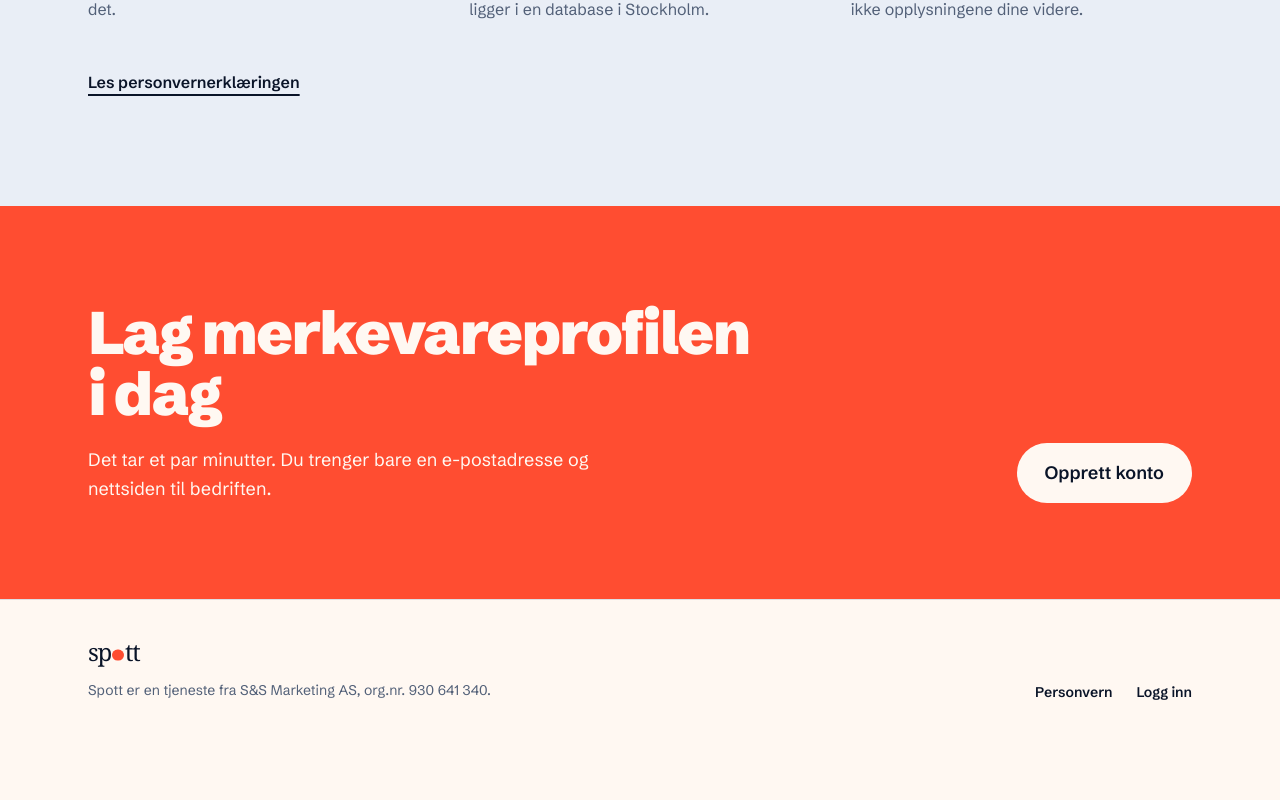
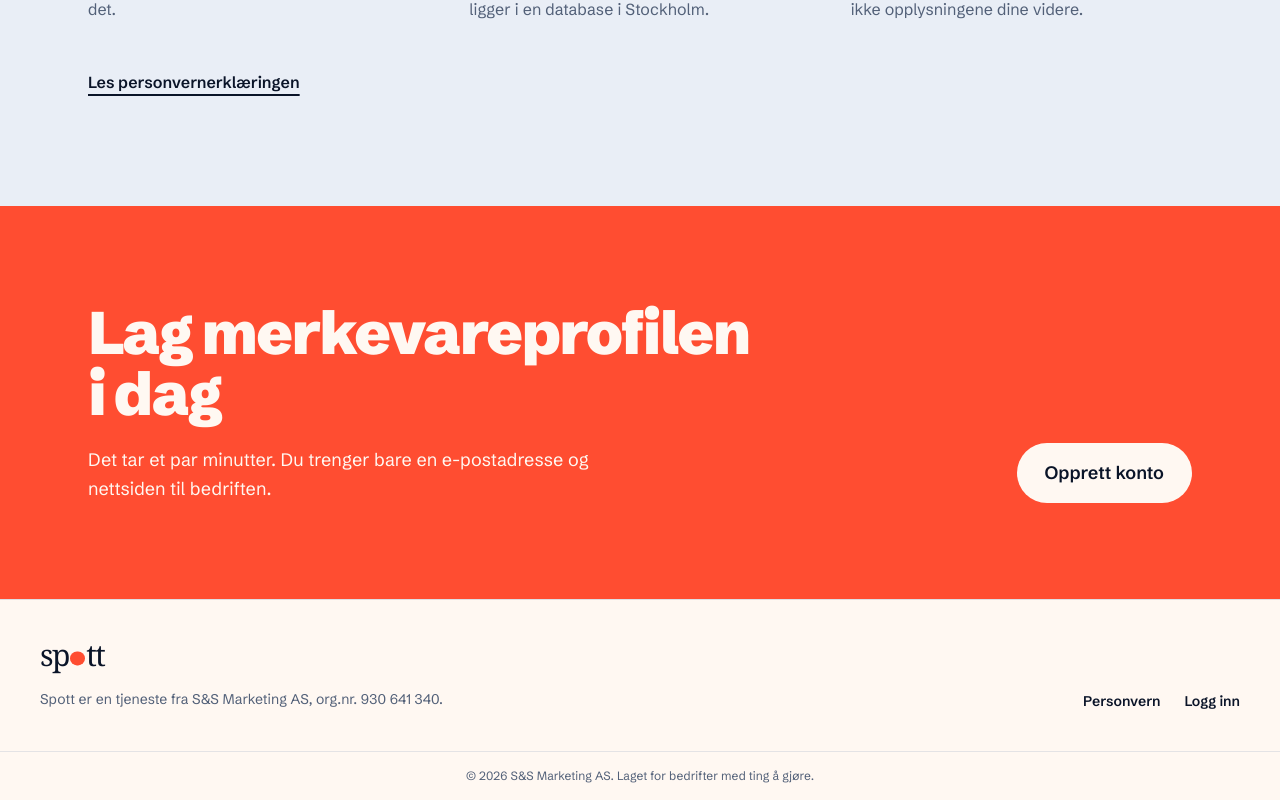
Before and after one commit to gunnarskare/MyMarketing, a Next.js app: page / in a window 1280 px wide. Shown: the part 2318-3118 px from the top of the page. Before the commit the page ends 3060 px from the top, so only its background shows below. Built offline with nearby package versions, Linux system fonts and the light colour scheme.

Commit message:
Refresh Spott footer to match new identity

```diff
--- a/src/components/site-footer.tsx
+++ b/src/components/site-footer.tsx
@@ -4,16 +4,17 @@ import { Wordmark } from "./wordmark";
 
 export function SiteFooter() {
   return (
-    <footer className="border-t border-line">
-      <div className="mx-auto flex w-full max-w-6xl flex-col gap-8 px-6 py-10 sm:flex-row sm:items-end sm:justify-between">
+    <footer className="border-t border-line bg-paper">
+      <div className="mx-auto flex w-full max-w-7xl flex-col gap-8 px-5 py-10 sm:px-8 md:flex-row md:items-end md:justify-between lg:px-10">
         <div>
-          <Wordmark className="text-2xl" />
-          <p className="mt-3 max-w-md text-sm leading-relaxed text-ink-soft">
-            {company.product} er en tjeneste fra {company.legalName}, org.nr.{"\u00a0"}{company.orgNumber}.
+          <Wordmark className="text-3xl" />
+          <p className="mt-4 max-w-md text-sm leading-relaxed text-ink-soft">
+            {company.product} er en tjeneste fra {company.legalName}, org.nr.{"\u00a0"}
+            {company.orgNumber}.
             {company.address ? ` ${company.address}.` : null}
           </p>
           {company.email ? (
-            <p className="mt-1 text-sm text-ink-soft">
+            <p className="mt-2 text-sm text-ink-soft">
               <a href={`mailto:${company.email}`} className="underline underline-offset-2">
                 {company.email}
               </a>
@@ -21,9 +22,16 @@ export function SiteFooter() {
           ) : null}
         </div>
         <nav aria-label="Bunnmeny" className="flex gap-6 text-sm font-semibold">
-          <Link href="/personvern">Personvern</Link>
-          <Link href="/login">Logg inn</Link>
+          <Link className="transition-colors hover:text-spot-dark" href="/personvern">
+            Personvern
+          </Link>
+          <Link className="transition-colors hover:text-spot-dark" href="/login">
+            Logg inn
+          </Link>
         </nav>
+      </div>
+      <div className="border-t border-line/80 px-5 py-4 text-center text-xs text-ink-soft sm:px-8 lg:px-10">
+        © {new Date().getFullYear()} {company.legalName}. Laget for bedrifter med ting å gjøre.
       </div>
     </footer>
   );
```
